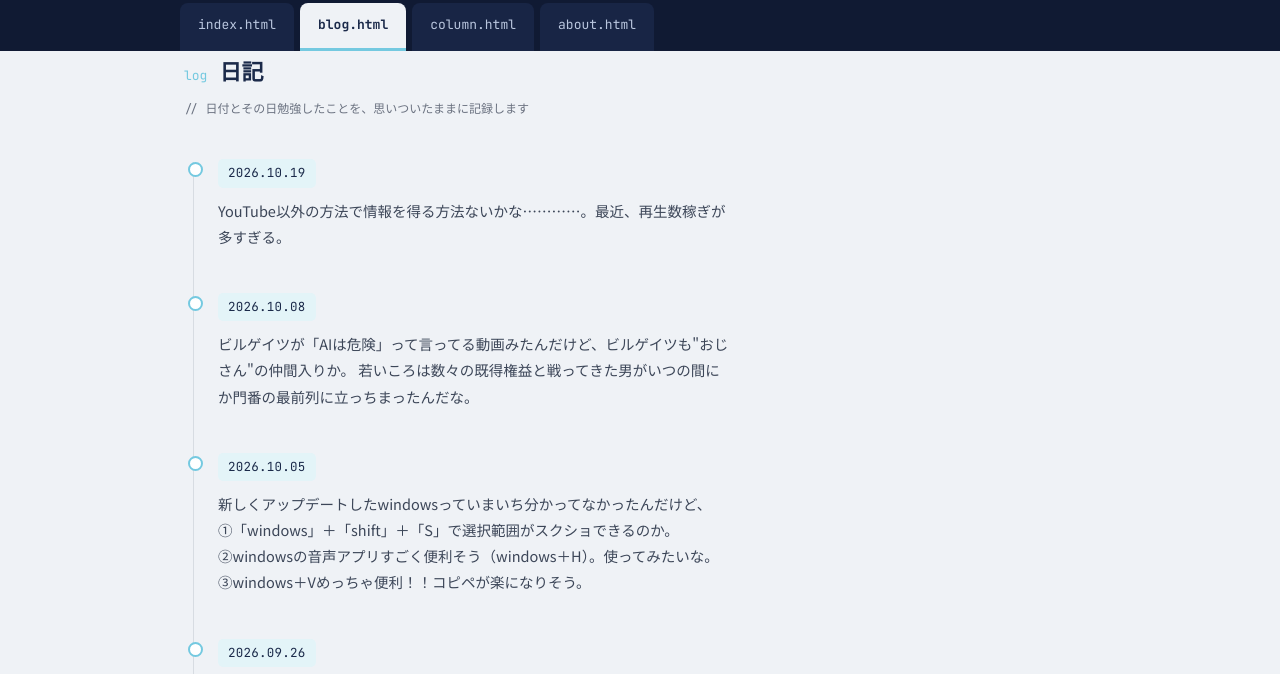
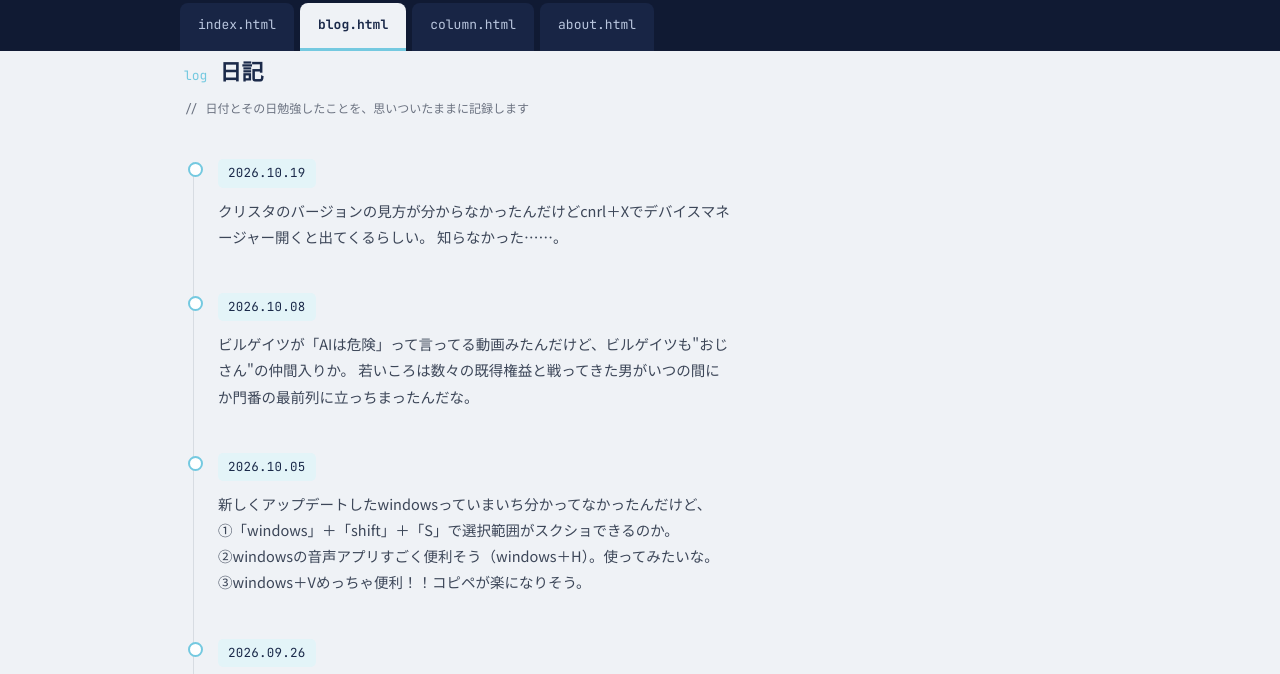
Before and after one commit to Azaleacreativeroom888/fan-computer, a plain HTML site: page blog.html in a window 1280 px wide. Shown: the part 125-799 px from the top of the page. Drawn offline with Linux system fonts and the light colour scheme.

Commit message:
Update blog.html

```diff
--- a/blog.html
+++ b/blog.html
@@ -130,7 +130,8 @@
 
     <article class="entry">
       <div class="date">2026.10.19</div>
-      <p>YouTube以外の方法で情報を得る方法ないかな…………。最近、再生数稼ぎが多すぎる。</p>
+      <p>クリスタのバージョンの見方が分からなかったんだけどcnrl＋Xでデバイスマネージャー開くと出てくるらしい。
+      知らなかった……。</p>
     </article>
 
     <article class="entry">
```
